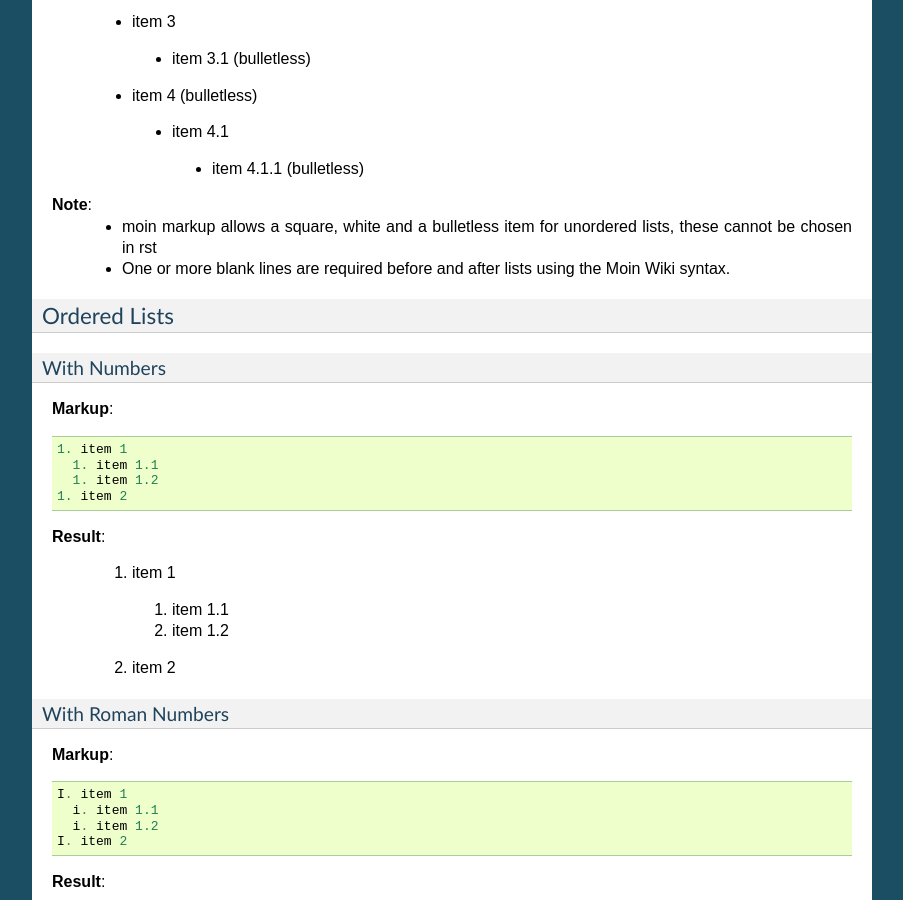
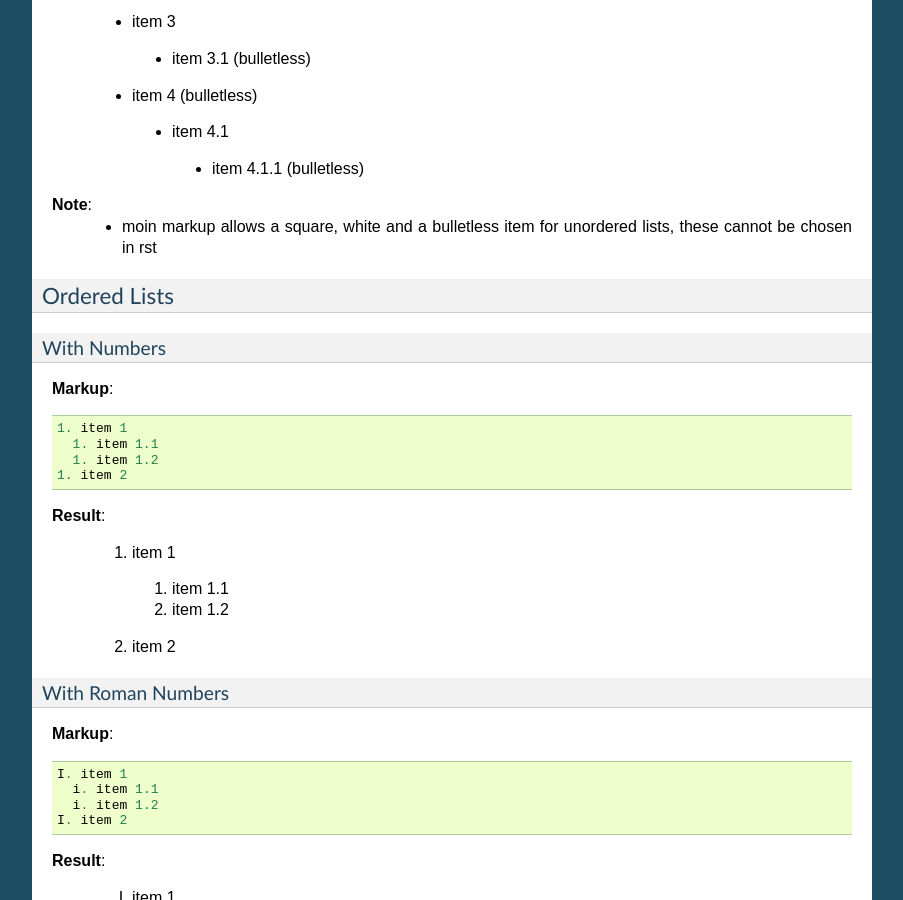
Before and after one commit to mirror/moin-2.0, a Sphinx documentation site: the page built from docs/user/moinwiki.rst, in a window 1280 px wide and 900 px high, scrolled down 3340 px. Shown: the whole window, without its empty margins (198-1101 px from the left). Built offline with Sphinx 7.4.7, drawn with Linux system fonts in a browser that asks for light colours; pages that are not in the unit, such as notebooks, are missing from menus.

Commit message:
Remove comment about blank lines in docs/user/moinwiki.rst

```diff
--- a/docs/user/moinwiki.rst
+++ b/docs/user/moinwiki.rst
@@ -223,7 +223,6 @@ Unordered Lists
 
 **Note**:
  - moin markup allows a square, white and a bulletless item for unordered lists, these cannot be chosen in rst
- - One or more blank lines are required before and after lists using the Moin Wiki syntax.
 
 Ordered Lists
 ---------------
```
